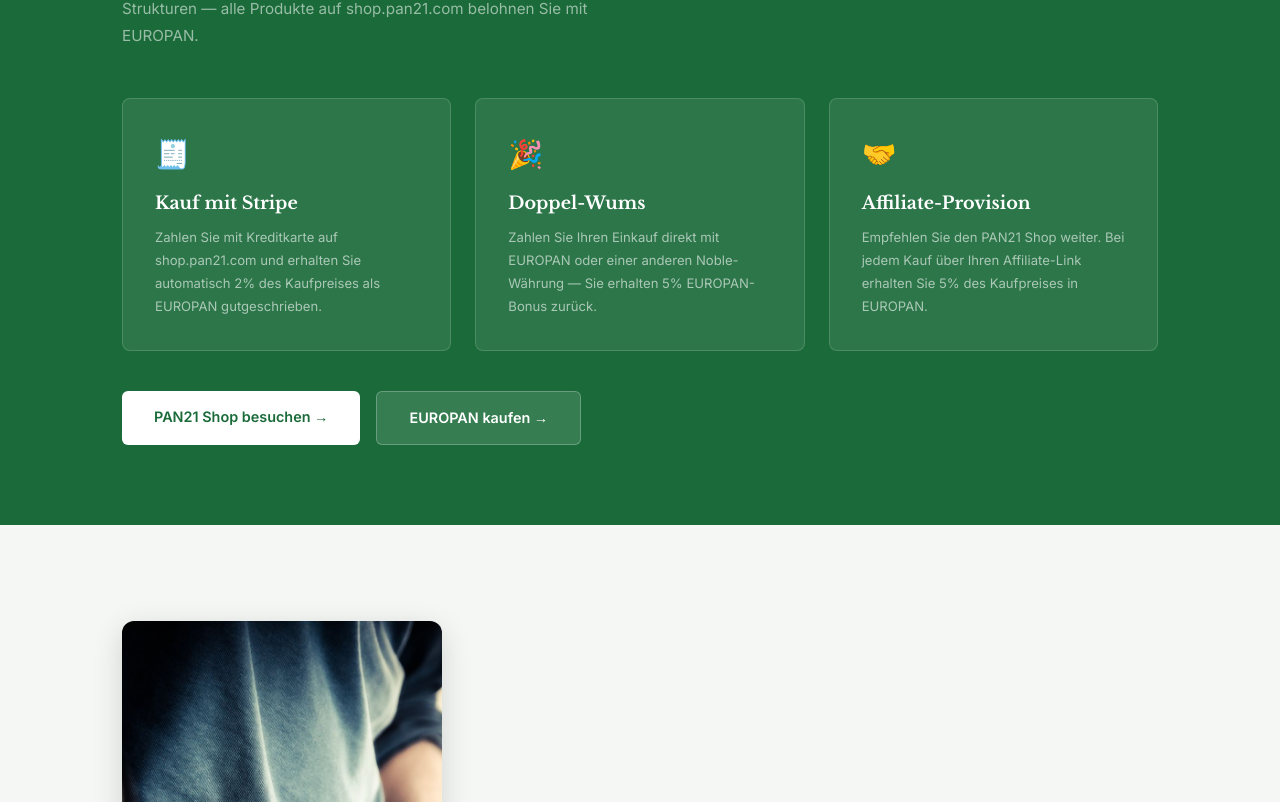
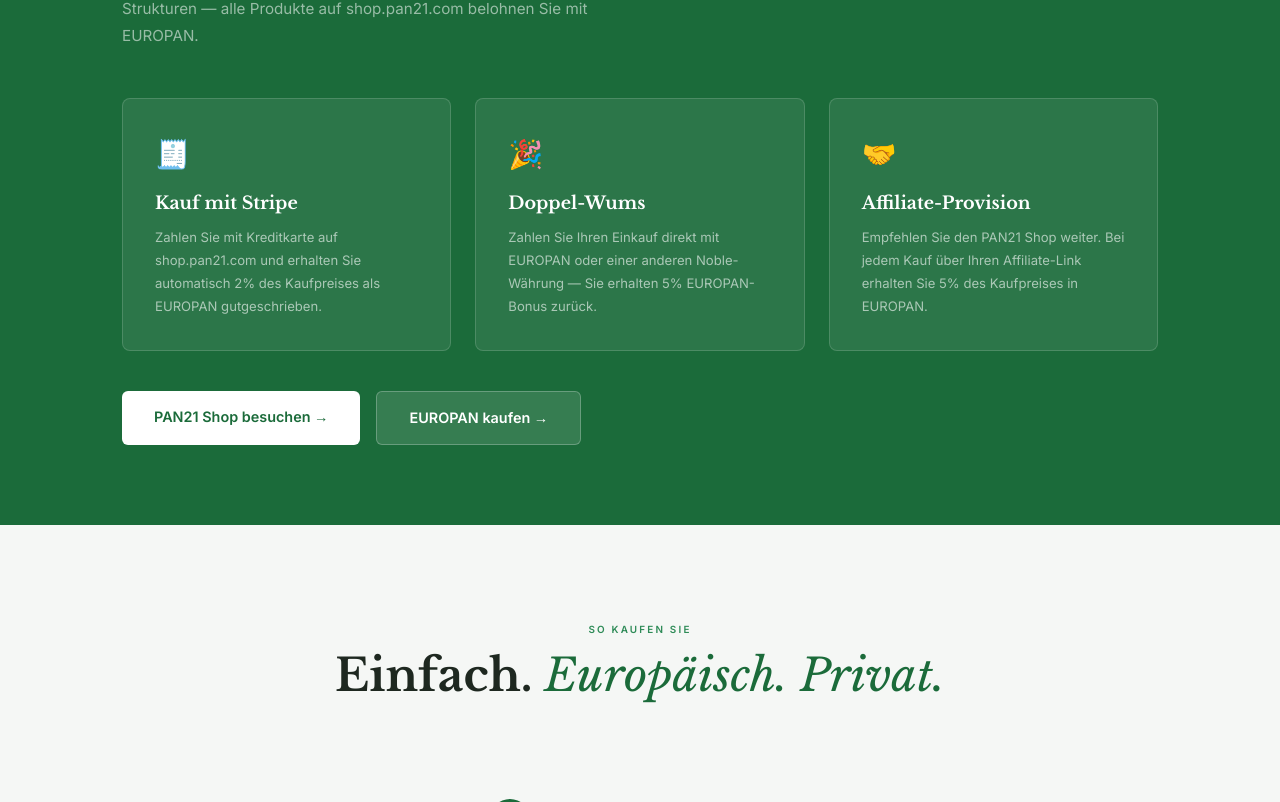
Before and after one commit to haraldlinhart-prog/europan-group, a Next.js app: page / in a window 1280 px wide. Shown: the part 1998-2800 px from the top of the page. Built offline with nearby package versions, Linux system fonts and the light colour scheme.

Commit message:
Layout korrigiert: Bild als eigene Spalte links neben Schritte 1-4, Überschrift bleibt zentriert oben

```diff
--- a/app/page.tsx
+++ b/app/page.tsx
@@ -241,16 +241,15 @@
       {/* How it works */}
       <section className="section how-sec" id="how">
         <div className="container">
-          <div style={{ display: 'flex', gap: '3rem', alignItems: 'center', flexWrap: 'wrap', marginBottom: '4rem' }}>
+          <div style={{ textAlign: 'center', marginBottom: '4rem' }}>
+            <span className="eyebrow"><span className="de-content">So kaufen Sie</span><span className="en-content">How to Buy</span></span>
+            <h2 className="sec-title"><span className="de-content">Einfach. <em>Europäisch. Privat.</em></span><span className="en-content">Simple. <em>European. Private.</em></span></h2>
+          </div>
+          <div style={{ display: 'flex', gap: '3rem', alignItems: 'center', flexWrap: 'wrap' }}>
             <div style={{ flex: '0 1 320px', minWidth: '220px' }}>
               <img src="/images/how-it-works.jpg" alt="Bargeld in Jeans-Tasche" style={{ width: '100%', height: 'auto', borderRadius: '12px', display: 'block', boxShadow: '0 8px 30px rgba(0,0,0,0.15)' }} />
             </div>
-            <div style={{ flex: '1 1 420px', minWidth: '280px', textAlign: 'center' }}>
-              <span className="eyebrow"><span className="de-content">So kaufen Sie</span><span className="en-content">How to Buy</span></span>
-              <h2 className="sec-title"><span className="de-content">Einfach. <em>Europäisch. Privat.</em></span><span className="en-content">Simple. <em>European. Private.</em></span></h2>
-            </div>
-          </div>
-          <div className="how-steps">
+            <div className="how-steps" style={{ flex: '1 1 420px', minWidth: '280px' }}>
               {howSteps.map((s, i) => (
                 <div key={i} className="how-step">
                   <div className="how-num">{String(i+1).padStart(2,'0')}</div>
@@ -260,6 +259,7 @@
                   </div>
                 </div>
               ))}
+            </div>
           </div>
           <div style={{ textAlign: 'center', marginTop: '4rem' }}>
             <Link href="/buy" className="btn-green-lg"><span className="de-content">Jetzt EUROPAN kaufen →</span><span className="en-content">Buy EUROPAN Now →</span></Link>
```
Lines whose indentation alone changed are shown as unchanged.
